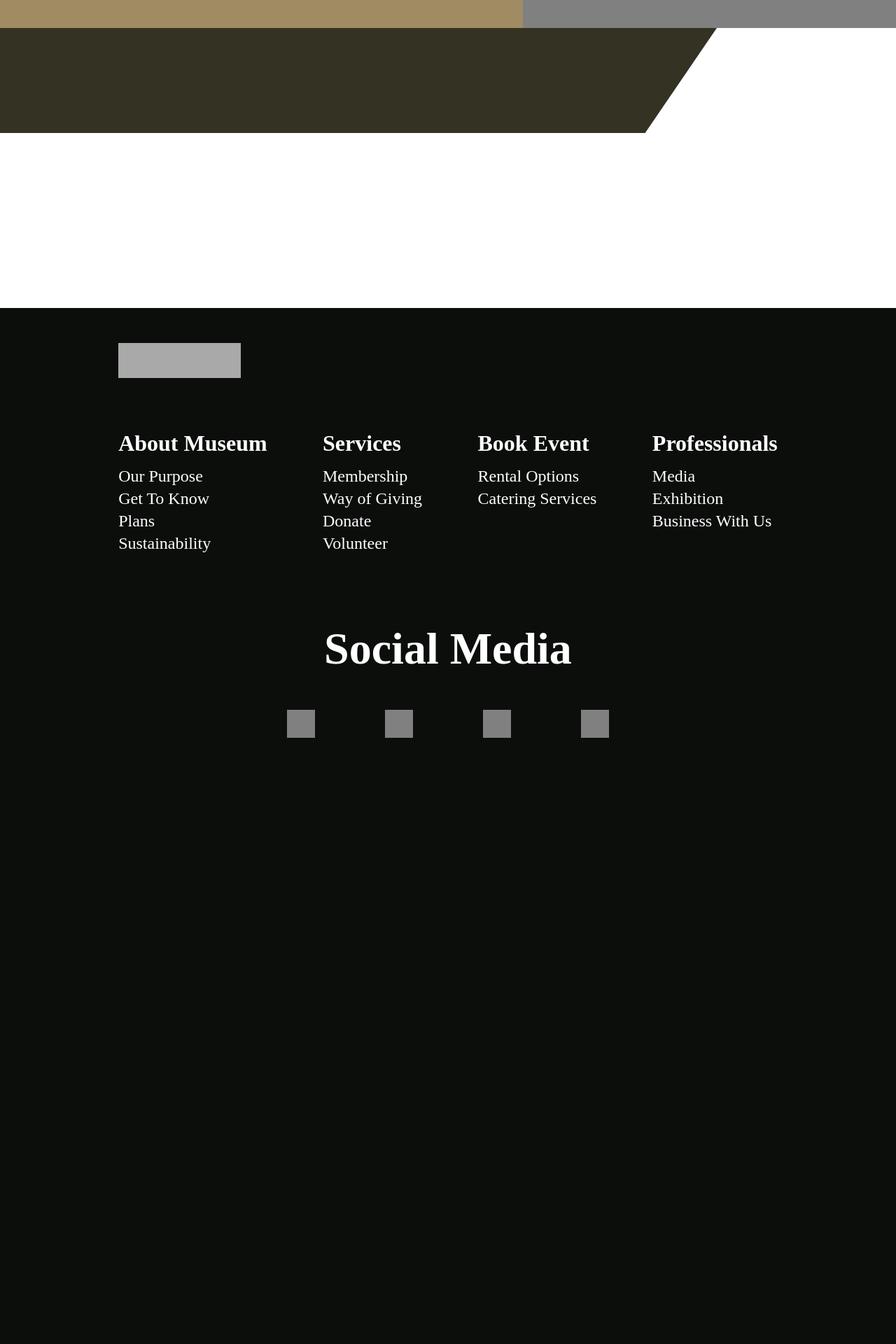
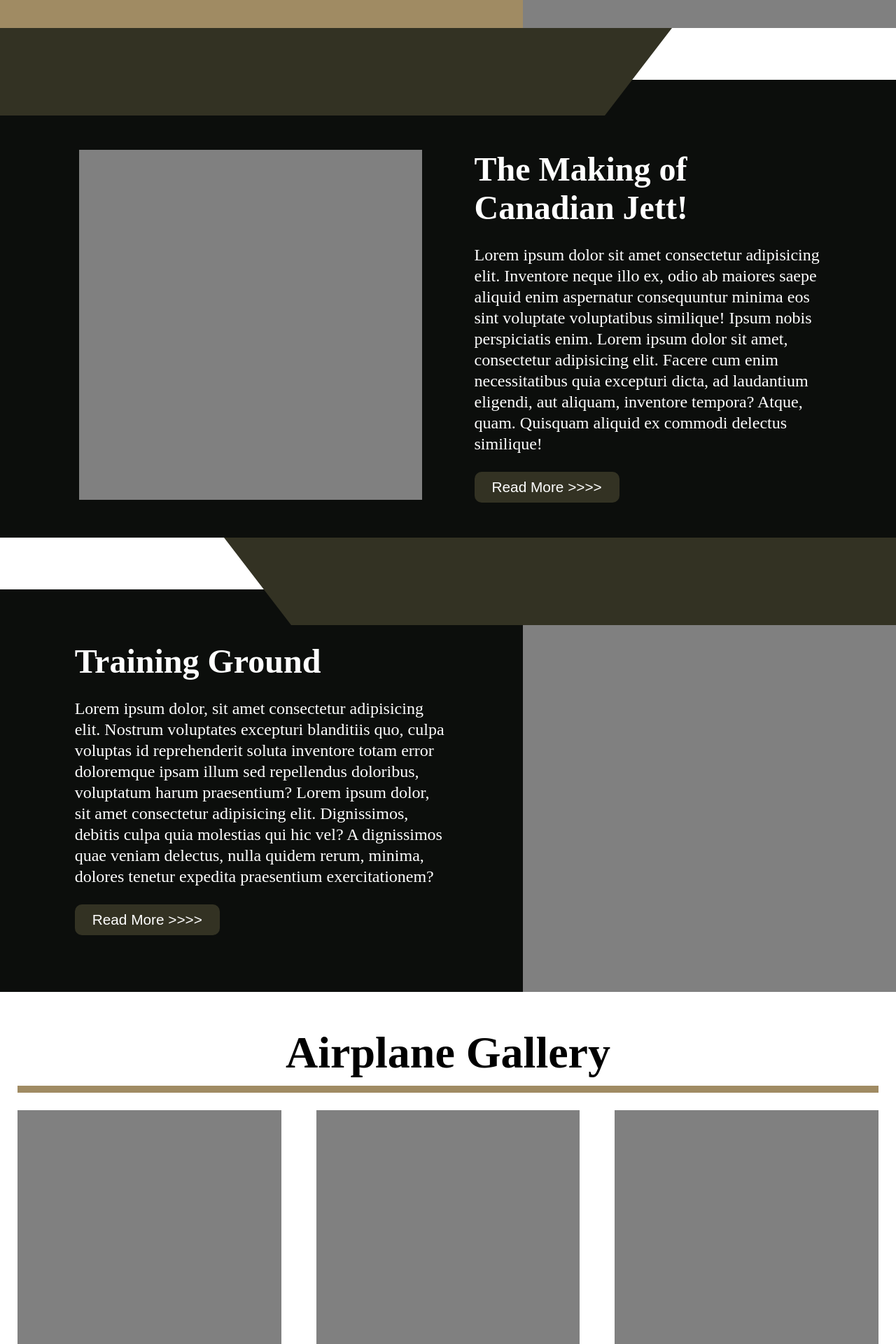
Before and after one commit to TBenipal/FIP_London-Aviation-Museum, a PHP site: page /airplane.html in a window 1280 px wide. Shown: the part 1560-3480 px from the top of the page at 70% size. Before the commit the page ends 2614 px from the top, so only its background shows below. Run offline with PHP 8.4, Linux system fonts and the light colour scheme.

Commit message:
Updated HTML and CSS/SASS
Updated HTML and CSS/SASS. Completed the Airplane page scafhold on desktop platforms

```diff
--- a/airplane.html
+++ b/airplane.html
@@ -53,7 +53,6 @@
                     </p>
                 </div>
             </div>
-
         </section>
 
         <section id="a-section-2" class="grid-con">
@@ -65,15 +64,75 @@
                     <li class="nav-item"><a>History</a>
                 </ul>
                 <p id="as2-text">Lorem, ipsum dolor sit amet consectetur adipisicing elit. Consequuntur natus, reiciendis blanditiis excepturi fugiat ex minima dolore ipsum harum adipisci molestiae nesciunt non nulla assumenda ullam cumque ipsam? Reprehenderit, dolorem. Lorem ipsum dolor, sit amet consectetur adipisicing elit. Quas rerum quod possimus nihil. Nemo tempore eaque cupiditate repudiandae consequuntur? Reiciendis est ipsum velit nisi ex ut veniam magni perspiciatis reprehenderit. Lorem ipsum dolor sit amet consectetur adipisicing elit. Est ea sint, ab sed maxime nihil obcaecati beatae vero, incidunt molestias expedita nesciunt. Et sed, enim sint quas cumque excepturi nesciunt.</p>
-                <button id="as2-btn">Read More >>>></button>
+                <button id="as2-btn" class="airplane-btn">Read More >>>></button>
             </div>
             <div id="as2-block" class="l-col-start-8 l-col-end-13"></div>
         </section>
 
+        <div class="grid-con">
+            <div id="gutter-4" class="l-col-start-1 l-col-end-10"></div>
+        </div>
+
         <section id="making-of" class="grid-con">
-            <div id="gutter-4" class="l-col-start-1 l-col-end-10"></div>
+            <h1 class="hidden">The Making of Canadian Jett!</h1>
+            <div id="mo-img" class="l-col-start-2 l-col-end-7"></div>
+            <div id="mo-content" class="l-col-start-7 l-col-end-12">
+                <h2 id="mo-heading" class="sub-headings">The Making of Canadian Jett!</h2>
+                <p id="mo-text">Lorem ipsum dolor sit amet consectetur adipisicing elit. Inventore neque illo ex, odio ab maiores saepe aliquid enim aspernatur consequuntur minima eos sint voluptate voluptatibus similique! Ipsum nobis perspiciatis enim. Lorem ipsum dolor sit amet, consectetur adipisicing elit. Facere cum enim necessitatibus quia excepturi dicta, ad laudantium eligendi, aut aliquam, inventore tempora? Atque, quam. Quisquam aliquid ex commodi delectus similique!</p>
+                <button id="mo-btn" class="airplane-btn">Read More >>>></button>
+            </div>
+        </section>
+
+        <div class="grid-con">
+            <div id="gutter-5" class="l-col-start-4 l-col-end-13"></div>
+        </div>
+
+        <section id="training-ground" class="grid-con">
+            <div id="tg-content" class="l-col-start-2 l-col-end-7">
+                <h1 id="tg-heading" class="sub-headings">Training Ground</h1>
+                <p id="tg-text">Lorem ipsum dolor, sit amet consectetur adipisicing elit. Nostrum voluptates excepturi blanditiis quo, culpa voluptas id reprehenderit soluta inventore totam error doloremque ipsam illum sed repellendus doloribus, voluptatum harum praesentium? Lorem ipsum dolor, sit amet consectetur adipisicing elit. Dignissimos, debitis culpa quia molestias qui hic vel? A dignissimos quae veniam delectus, nulla quidem rerum, minima, dolores tenetur expedita praesentium exercitationem?</p>
+                <button id="tg-btn" class="airplane-btn">Read More >>>></button>
+            </div>
+            <div id="tg-img" class="l-col-start-8 l-col-end-13"></div>
+        </section>
+
+        <section id="airplane-gallery" class="grid-con">
+            <h1 id="ag-heading" class="l-col-start-1 l-col-end-13">Airplane Gallery</h1>
+            <div id="ag-underline" class="l-col-start-1 l-col-end-13"></div>
+            <div id="ag-content" class="l-col-start-1 l-col-end-13">
+                <div class="ag-card"></div>
+                <div class="ag-card"></div>
+                <div class="ag-card"></div>
+            </div>
+
+            <div id="ag-slider" class="l-col-start-1 l-col-end-13">
+                <div class="ag-circle"><p class="circle-text">1</p></div>
+                <div class="ag-circle"><p class="circle-text">2</p></div>
+                <div class="ag-circle"><p class="circle-text">3</p></div>
+                <div class="ag-circle"><p class="circle-text">4</p></div>
+            </div>
 
         </section>
+
+        <section id="newsletter" class="grid-con">
+            <h1 id="nl-header" class="sub-headings l-col-start-1 l-col-end-13">Newsletter!</h1>
+
+            <div id="nl-content" class="l-col-start-1 l-col-end-13">
+                <p id="nl-text">Lorem ipsum dolor sit amet consectetur, adipisicing elit. Dolores explicabo, cum rem error sunt velit, dolorum et architecto quaerat hic quae! Laborum tenetur provident perferendis nemo, dolor enim maiores unde. Lorem ipsum dolor sit amet consectetur adipisicing elit. Itaque eum saepe molestias obcaecati sit? Placeat sed ipsam quis voluptate nisi eius vero nostrum dolore ipsa possimus suscipit repudiandae, accusantium neque.</p>
+
+                <form id="nl-form-con" class="col-span-full">
+                    <div id="nl-form">
+                        <input type="text" placeholder="Name *" class="field" name="first_name" id="first_name" required>
+                        <br>
+                        <input type="email" placeholder="Email *" class="field" name="email" id="email" required>
+                        <br>
+                    </div>
+                    <button id="nl-subscribe">Subscribe</button>
+                </form>
+            </div>
+
+        </section>
+
     </main>
 
     <footer id="footer-section" class="grid-con">
--- a/css/main.css
+++ b/css/main.css
@@ -650,6 +650,9 @@ ul, li {
   }
 }
 @media screen and (min-width: 1200px) {
+  main {
+    position: relative;
+  }
   #a-hero-model {
     position: relative;
     height: 800px;
@@ -705,22 +708,23 @@ ul, li {
     color: white;
   }
   #as2-text {
-    font-size: 1.2rem;
+    font-size: 1.5rem;
     margin-left: 10px;
-    padding-right: 25px;
     padding-top: 25px;
     color: white;
   }
   #as2-btn {
-    margin-top: 50px;
+    margin-top: 25px;
+    background-color: #333223;
+    margin-left: 10px;
+  }
+  .airplane-btn {
     font-size: 1.3rem;
     border: none;
     padding: 10px 25px;
-    background-color: #333223;
     color: white;
     border-radius: 10px;
     cursor: pointer;
-    margin-left: 10px;
   }
   #as2-block {
     background-color: gray;
@@ -732,14 +736,13 @@ ul, li {
     align-self: center;
     font-size: 2rem;
     font-weight: 600;
-    color: white;
+    color: #333223;
   }
   #as2-nav .nav-item a:hover {
     color: #333223;
     cursor: pointer;
   }
   #as2-nav .nav-item a::after {
-    content: "";
     position: absolute;
     bottom: 0;
     right: 0;
@@ -754,17 +757,119 @@ ul, li {
     left: 0;
     right: 0;
   }
+  #gutter-4, #gutter-5 {
+    margin-bottom: -1px;
+    background: #333223;
+    height: 125px;
+    clip-path: polygon(0 0, 100% 0, 90% 100%, 0 100%);
+    z-index: 1;
+  }
   #making-of {
+    margin-top: -50px;
     position: relative;
     width: 100%;
-    height: 400px;
+    height: auto;
+    background-color: #0C0E0C;
+    gap: 75px;
+    justify-content: center;
+    padding-top: 100px;
+    padding-bottom: 50px;
   }
-  #gutter-4 {
-    position: absolute;
-    background: #333223;
-    height: 150px;
-    width: 80vw;
-    clip-path: polygon(0 0, 100% 0, 90% 100%, 0 100%);
+  #mo-heading, #tg-heading {
+    font-size: 3rem;
+    font-weight: 600;
+  }
+  #mo-img, #tg-img {
+    background-color: gray;
+    height: 500px;
+  }
+  #mo-text, #tg-text {
+    margin-top: 25px;
+    font-size: 1.5rem;
+    color: white;
+    line-height: 30px;
+    font-weight: 400;
+    min-width: 500px;
+  }
+  #mo-btn, #tg-btn {
+    margin-top: 25px;
+    background-color: #333223;
+    cursor: pointer;
+  }
+  #gutter-5 {
+    clip-path: polygon(0 0, 100% 0, 100% 100%, 10% 100%);
+  }
+  #training-ground {
+    margin-top: -50px;
+    position: relative;
+    width: 100%;
+    height: auto;
+    background-color: #0C0E0C;
+    justify-content: center;
+    padding-top: 50px;
+    margin-bottom: 50px;
+  }
+  #tg-heading {
+    margin-top: 25px;
+  }
+  #tg-img {
+    height: 525px;
+  }
+  #airplane-gallery {
+    width: 100%;
+    height: auto;
+    margin-bottom: 100px;
+    padding: 0px 25px;
+  }
+  #ag-heading {
+    text-align: center;
+    font-size: 4rem;
+  }
+  #ag-underline {
+    margin-top: 10px;
+    background-color: #A08B63;
+    height: 10px;
+  }
+  #ag-content {
+    display: flex;
+    flex-direction: row;
+    justify-content: center;
+    gap: 50px;
+  }
+  .ag-card {
+    margin-top: 25px;
+    background-color: gray;
+    height: 500px;
+    width: 400px;
+  }
+  #ag-slider {
+    display: flex;
+    justify-self: center;
+    gap: 5px;
+    margin-top: 25px;
+  }
+  .ag-circle {
+    display: flex;
+    justify-content: center;
+    text-align: center;
+    background-color: darkgray;
+    height: 50px;
+    width: 50px;
+    border-radius: 25px;
+    cursor: pointer;
+  }
+  #text-1, .circle-text {
+    align-self: center;
+    font-size: 2rem;
+  }
+  .circle-text {
+    opacity: 0;
+  }
+  .ag-circle:hover {
+    background-color: gray;
+  }
+  .ag-circle:hover .circle-text {
+    opacity: 1;
   }
 }
 @media screen and (min-width: 1200px) {
--- a/sass/pages/_airplane.scss
+++ b/sass/pages/_airplane.scss
@@ -2,6 +2,9 @@
 
 @media screen and (min-width: 1200px) {
 
+    main {
+        position: relative;
+    }
    #a-hero-model {
         position: relative;
         height: 800px;
@@ -66,23 +69,25 @@
     }
 
     #as2-text {
-        font-size: 1.2rem;
+        font-size: 1.5rem;
         margin-left: 10px;
-        padding-right: 25px;
         padding-top: 25px;
         color: white;
     }
 
     #as2-btn {
-        margin-top: 50px;
+        margin-top: 25px;
+        background-color: a.$secondary-color;
+        margin-left: 10px;
+    }
+
+    .airplane-btn {
         font-size: 1.3rem;
         border: none;
         padding: 10px 25px;
-        background-color: a.$secondary-color;
         color: white;
         border-radius: 10px;
         cursor: pointer;
-        margin-left: 10px;
     }
 
     #as2-block {
@@ -96,7 +101,7 @@
         align-self: center;
         font-size: 2rem;
         font-weight: 600;
-        color: white;
+        color: a.$secondary-color;
     }
 
     #as2-nav .nav-item a:hover {
@@ -105,7 +110,6 @@
     }
 
     #as2-nav .nav-item a::after {
-        content: "";
         position: absolute;
         bottom: 0;
         right: 0;
@@ -122,17 +126,139 @@
         right: 0;
     }
 
+    #gutter-4, #gutter-5 {
+        margin-bottom: -1px;
+        background: a.$secondary-color;
+        height: 125px;
+        clip-path: polygon(0 0, 100% 0, 90% 100%, 0 100%);
+        z-index: 1;
+    }
+
     #making-of {
+        margin-top: -50px;
         position: relative;
         width: 100%;
-        height: 400px;
+        height: auto;
+        background-color: a.$primary-color;
+        gap: 75px;
+        justify-content: center;
+        padding-top: 100px;
+        padding-bottom: 50px;
     }
 
-    #gutter-4 {
-        position: absolute;
-        background: a.$secondary-color;
-        height: 150px;
-        width: 80vw;
-        clip-path: polygon(0 0, 100% 0, 90% 100%, 0 100%);
+    #mo-heading, #tg-heading {
+        font-size: 3rem;
+        font-weight: 600;
     }
+
+    #mo-img, #tg-img {
+        background-color: gray;
+        height: 500px;
+    }
+
+    #mo-text, #tg-text {
+        margin-top: 25px;
+        font-size: 1.5rem;
+        color: white;
+        line-height: 30px;
+        font-weight: 400;
+        min-width: 500px;
+    }
+
+    #mo-btn, #tg-btn {
+        margin-top: 25px;
+        background-color: a.$secondary-color;
+        cursor: pointer;
+    }
+
+    #gutter-5 {
+        clip-path: polygon(0 0, 100% 0, 100% 100%, 10% 100%);
+    }
+
+    #training-ground {
+        margin-top: -50px;
+        position: relative;
+        width: 100%;
+        height: auto;
+        background-color: a.$primary-color;
+        justify-content: center;
+        padding-top: 50px;
+        margin-bottom: 50px;
+    }
+
+    #tg-heading {
+        margin-top: 25px;
+    }
+
+    #tg-img {
+        height: 525px;
+    }
+
+    #airplane-gallery {
+        width: 100%;
+        height: auto;
+        margin-bottom: 100px;
+        padding: 0px 25px;
+    }
+
+    #ag-heading {
+        text-align: center;
+        font-size: 4rem;
+    }
+
+    #ag-underline {
+        margin-top: 10px;
+        background-color: a.$accent-color;
+        height: 10px;
+    }
+
+    #ag-content {
+        display: flex;
+        flex-direction: row;
+        justify-content: center;
+        gap: 50px;
+    }
+
+    .ag-card {
+        margin-top: 25px;
+        background-color: gray;
+        height: 500px;
+        width: 400px;
+    }
+
+    #ag-slider {
+        display: flex;
+        justify-self: center;
+        gap: 5px;
+        margin-top: 25px;
+    }
+
+    .ag-circle {
+        display: flex;
+        justify-content: center;
+        text-align: center;
+        background-color: darkgray;
+        height: 50px;
+        width: 50px;
+        border-radius: 25px;
+        cursor: pointer;
+    }
+
+    #text-1, .circle-text {
+        align-self: center;
+        font-size: 2rem;
+    }
+
+    .circle-text {
+        opacity: 0;
+    }
+
+    .ag-circle:hover {
+        background-color: gray;
+    }
+
+    .ag-circle:hover .circle-text {
+        opacity: 1;
+    }
+
 }
```
Also changed, not shown: 1 other file. Lines whose indentation alone changed are shown as unchanged.
